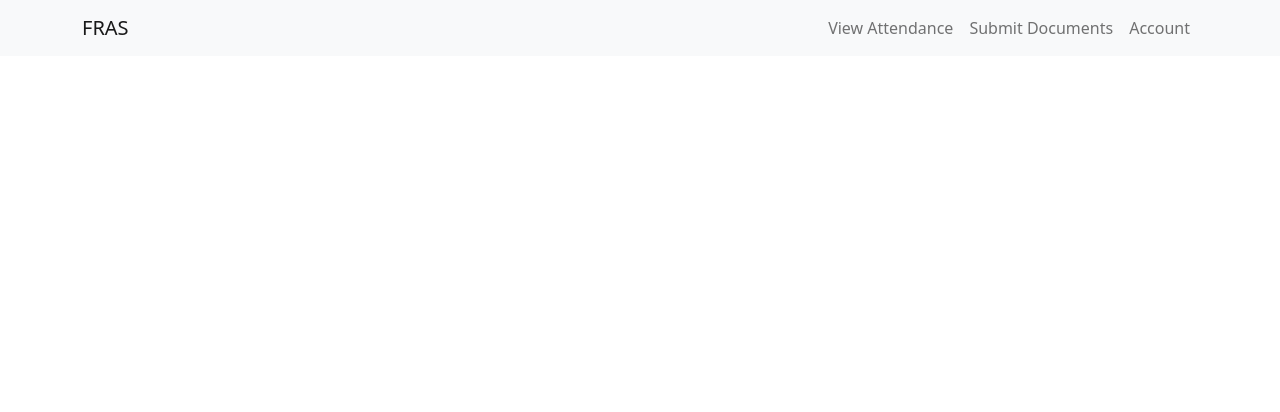
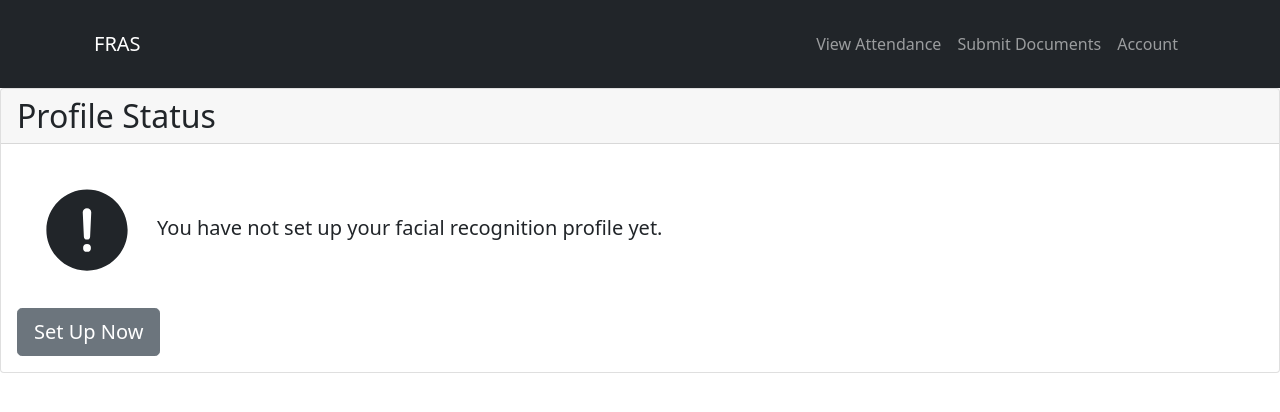
Before and after one commit to CZ3002-Advanced-Software-Engineering/client, a React (Create React App) app: page /student_home in a window 1280 px wide. Shown: the top 412 px of the page. Built offline with nearby package versions, Linux system fonts and the light colour scheme.

Commit message:
add profile set up notification

```diff
--- a/src/App.js
+++ b/src/App.js
@@ -8,8 +8,8 @@ function App() {
     return (
         <Router>
             <Switch>
-                <Route path="/signin" component={SignIn} />
-                <Route path="/student_home" component={StudentHome} />
+                <Route path="/" component={SignIn} exact />
+                <Route path="/student_home" component={StudentHome} exact />
             </Switch>
         </Router>
     )
--- /dev/null
+++ b/src/components/button.jsx
@@ -0,0 +1,32 @@
+import React from 'react'
+import { Button } from 'react-bootstrap'
+import PropTypes from 'prop-types'
+
+const CommonButton = ({
+    variant,
+    size,
+    type,
+    className,
+    handleClick,
+    text,
+}) => (
+    <Button
+        variant={variant}
+        size={size}
+        type={type}
+        className={className}
+        onClick={handleClick}
+    >
+        {text}
+    </Button>
+)
+
+CommonButton.propTypes = {
+    handleClick: PropTypes.func,
+}
+
+CommonButton.defaultProps = {
+    handleClick: () => {},
+}
+
+export default CommonButton
--- /dev/null
+++ b/src/components/navbarStudent.jsx
@@ -0,0 +1,30 @@
+import React from 'react'
+import { Navbar, Nav, Container } from 'react-bootstrap'
+
+const StudentNavbar = () => (
+    <>
+        <div className="row">
+            <div className="col-md-12">
+                <Navbar bg="dark" variant="dark" expand="lg" className="py-4">
+                    <Container>
+                        <Navbar.Brand href="/student_home">FRAS</Navbar.Brand>
+                        <Navbar.Toggle />
+                        <Navbar.Collapse>
+                            <Nav className="ms-auto">
+                                <Nav.Link href="/view_attendance">
+                                    View Attendance
+                                </Nav.Link>
+                                <Nav.Link href="/submit_documents">
+                                    Submit Documents
+                                </Nav.Link>
+                                <Nav.Link href="/account">Account</Nav.Link>
+                            </Nav>
+                        </Navbar.Collapse>
+                    </Container>
+                </Navbar>
+            </div>
+        </div>
+    </>
+)
+
+export default StudentNavbar
--- a/src/components/navbar_bootstrap.jsx
+++ /dev/null
@@ -1,26 +0,0 @@
-import React from 'react'
-import { Navbar, Nav, Container } from 'react-bootstrap'
-
-const StudentNavbar = () => (
-    <>
-        <Navbar bg="light" variant="light" expand="lg">
-            <Container>
-                <Navbar.Brand href="/student_home">FRAS</Navbar.Brand>
-                <Navbar.Toggle />
-                <Navbar.Collapse>
-                    <Nav className="ms-auto">
-                        <Nav.Link href="/view_attendance">
-                            View Attendance
-                        </Nav.Link>
-                        <Nav.Link href="/submit_documents">
-                            Submit Documents
-                        </Nav.Link>
-                        <Nav.Link href="/account">Account</Nav.Link>
-                    </Nav>
-                </Navbar.Collapse>
-            </Container>
-        </Navbar>
-    </>
-)
-
-export default StudentNavbar
--- a/src/pages/student_home.js
+++ b/src/pages/student_home.js
@@ -1,11 +1,38 @@
 import React from 'react'
-import { makeStyles } from '@material-ui/core/styles'
-import StudentNavbar from '../components/navbar_bootstrap'
+import { Card, Button } from 'react-bootstrap/'
+import { IoAlertCircle } from 'react-icons/io5'
+import StudentNavbar from '../components/navbarStudent'
+import CommonButton from '../components/button'
 
 export default function StudentHome() {
+    const hasSetUp = false
+
+    const onClick = () => {
+        console.log('hello')
+    }
+
     return (
         <div>
             <StudentNavbar />
+            <Card className="card">
+                <Card.Header as="h2">Profile Status</Card.Header>
+                <Card.Body>
+                    <Card.Text as="h5">
+                        <IoAlertCircle
+                            className="icon"
+                            size="100"
+                            style={{ margin: 20 }}
+                        />
+                        You have not set up your facial recognition profile yet.
+                    </Card.Text>
+                    <CommonButton
+                        variant="secondary"
+                        size="lg"
+                        handleClick={onClick}
+                        text="Set Up Now"
+                    />
+                </Card.Body>
+            </Card>
         </div>
     )
 }
--- /dev/null
+++ b/src/styles/studentHome.css
@@ -0,0 +1,5 @@
+.card {
+    text-align: center;
+    justify-content: center;
+    display: flex;
+}
```
Also changed, not shown: src/components/dropdown.jsx (+37 -37 lines), src/components/longButton.jsx (deleted, +0 -26 lines), src/components/shortButton.jsx (deleted, +0 -10 lines).
